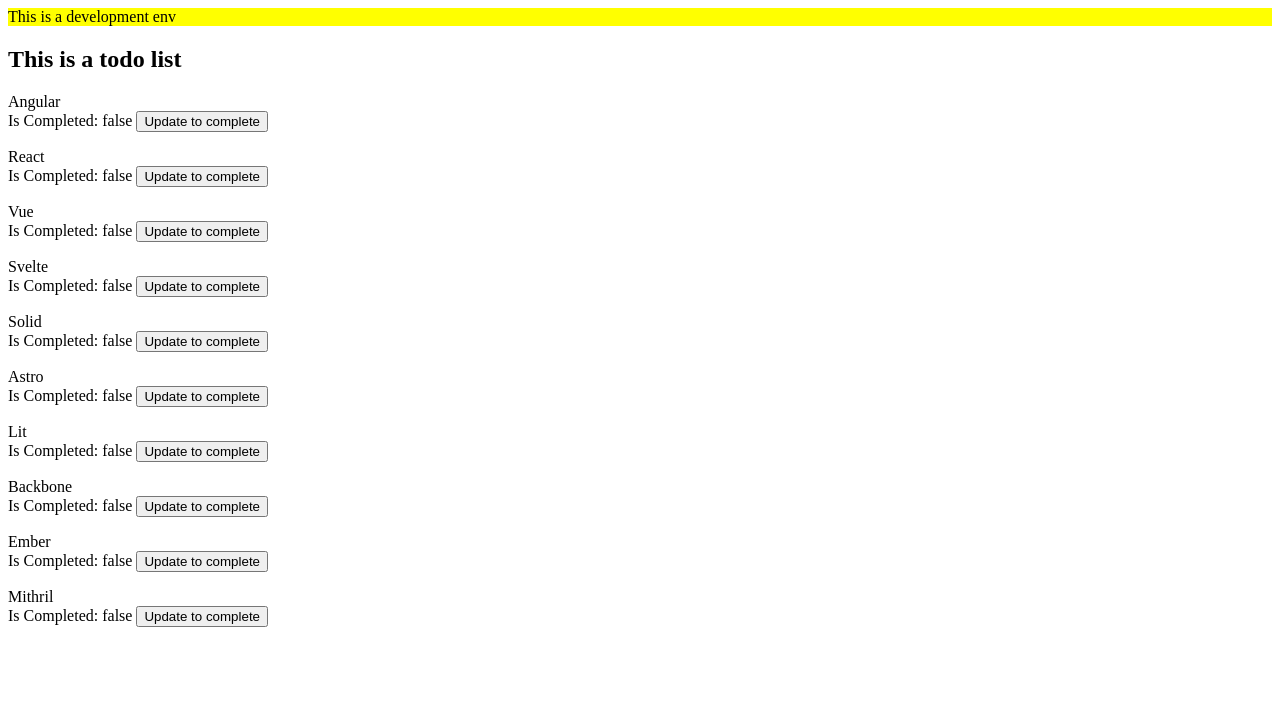
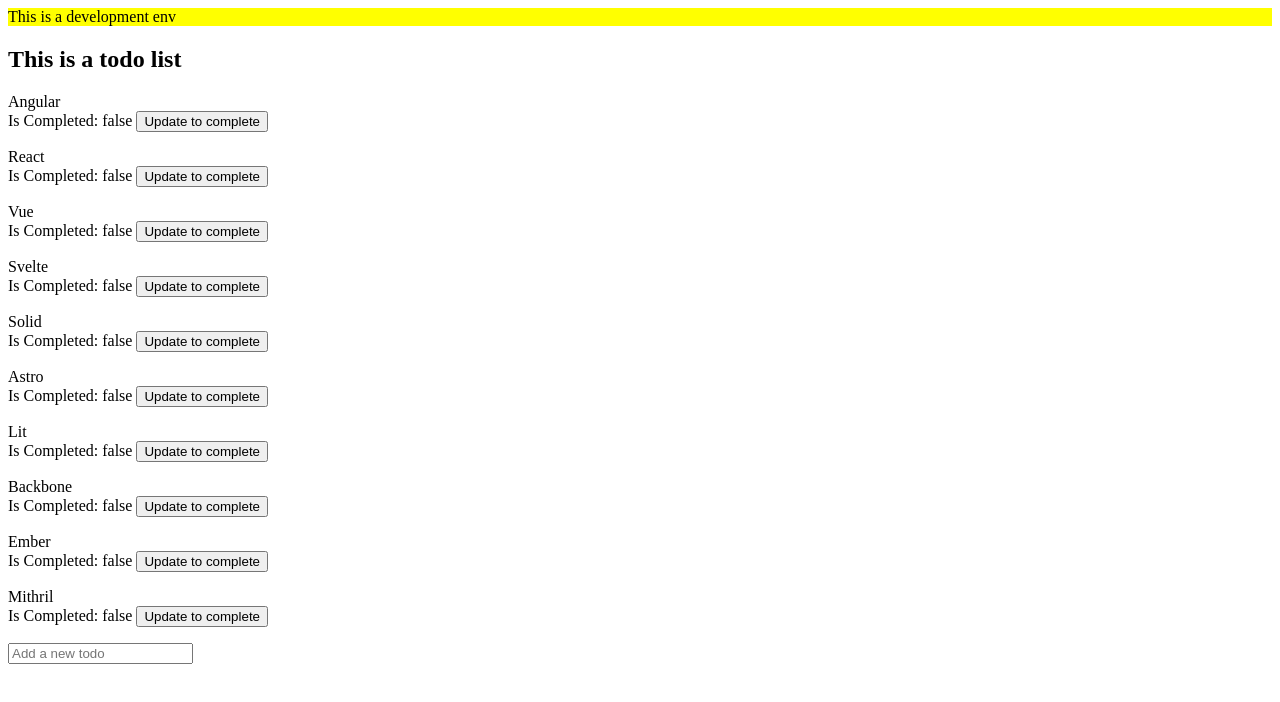
Before and after one commit to pedro30092/angular-crud-app, an Angular app: page / in a window 1280 px wide. Shown: the top 702 px of the page. Built offline with nearby package versions, Linux system fonts and the light colour scheme.

Commit message:
Add event handling

```diff
--- a/src/app/app.component.html
+++ b/src/app/app.component.html
@@ -3,4 +3,8 @@
 }
 
 <app-todo-list></app-todo-list>
+
+<input type="text" (keyup)="onKeyUp($event)" placeholder="Add a new todo" />
+<p>{{ message() }} </p>
+
 <router-outlet />
--- a/src/app/app.component.ts
+++ b/src/app/app.component.ts
@@ -1,4 +1,4 @@
-import { Component } from '@angular/core';
+import { Component, signal } from '@angular/core';
 import { RouterOutlet } from '@angular/router';
 import { TodoListComponent } from './todos/todo-list/todo-list.component';
 
@@ -11,6 +11,13 @@ import { TodoListComponent } from './todos/todo-list/todo-list.component';
 export class AppComponent {
   title = 'angular-crud-app';
   environment = Environment.Dev;
+
+  message = signal<string>('');
+
+  onKeyUp(event: KeyboardEvent) {
+    const input = event.target as HTMLInputElement;
+    this.message.set(input.value);
+  }
 }
 
 enum Environment {
```
